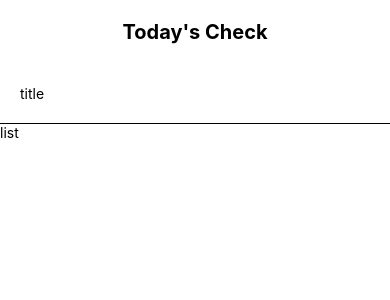
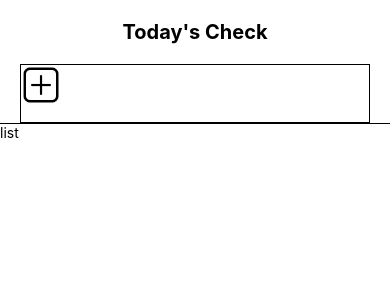
Before and after one commit to pparksso/RN_Calendar, a React Native app: screen /List in a window 390 px wide. Shown: the top 300 px of the page. Built offline with nearby package versions, Linux system fonts and the light colour scheme.

Commit message:
design: 스타일 추가

```diff
--- a/screens/ListScreen.jsx
+++ b/screens/ListScreen.jsx
@@ -7,22 +7,36 @@ const ListScreen = () => {
   return (
     <Section>
       <TitleCard>
-        <View>
-          <Image />
-          <View>
-            <Pressable>
-              <Image />
+        <View style={styles.titleContainer}>
+          <Image style={styles.addImg} source={require("../assets/images/plus.png")} />
+          <View style={styles.dateContainer}>
+            <Pressable style={styles.calendarBtn}>
+              <Image style={styles.calendarImg} />
             </Pressable>
-            <Text></Text>
+            <Text style={styles.dateText}></Text>
           </View>
         </View>
-        <Text>title</Text>
       </TitleCard>
       <Text>list</Text>
     </Section>
   );
 };
 
-const styles = StyleSheet.create({});
+const styles = StyleSheet.create({
+  titleContainer: {
+    flex: 1,
+    alignItems: "stretch",
+    borderWidth: 1,
+    borderColor: "#000",
+  },
+  addImg: {
+    width: 40,
+    height: 40,
+  },
+  dateContainer: {},
+  calendarBtn: {},
+  calendarImg: {},
+  dateText: {},
+});
 
 export default ListScreen;
```
